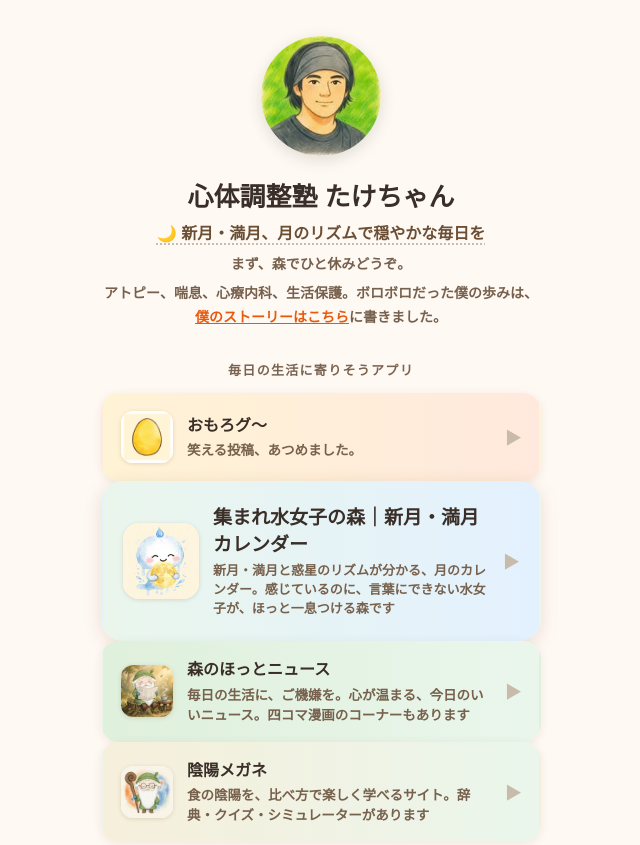
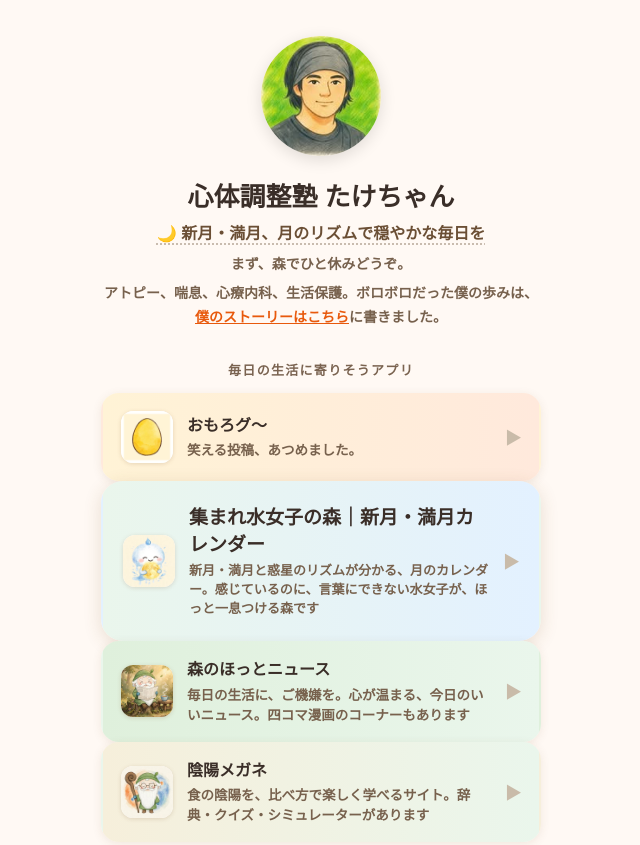
Before and after one commit to ankantakeshi-design/takechanlink, a plain HTML site: page index.html in a window 1280 px wide. Shown: the top 845 px of the page, without its empty margins (319-959 px from the left). Drawn offline with Linux system fonts and the light colour scheme; a web font is replaced by a local one.

Commit message:
森カードのみーちゃん画像を他カードと同じ52pxに統一

```diff
--- a/index.html
+++ b/index.html
@@ -33,6 +33,7 @@
   .feature-wrap { margin-top:30px; }
   a.btn.feature { padding:22px 20px; border-radius:22px; box-shadow:0 4px 18px rgba(120,80,40,.16); }
   a.btn.feature .thumb { width:76px; height:76px; border-radius:16px; }
+  a.btn.mori.feature .thumb { width:52px; border-radius:12px; }
   a.btn.feature .tt { font-size:19px; }
   a.btn.feature .ds { font-size:13px; }
   .more-label { margin-top:48px; font-size:13px; font-weight:900; color:#7A6350; letter-spacing:.1em; }
@@ -146,7 +147,7 @@
       <span class="arr">▶</span>
     </a>
     <a class="btn mori feature" href="https://mizujoshinomori.pages.dev/">
-      <img class="thumb" src="thumbs/btn-mori.jpg?v=4" alt="集まれ水女子の森｜新月・満月カレンダー">
+      <img class="thumb" src="thumbs/btn-mori.jpg?v=4" alt="集まれ水女子の森｜新月・満月カレンダー" width="240" height="240" style="height:auto">
       <span><span class="tt">集まれ水女子の森｜新月・満月カレンダー</span><div class="ds">新月・満月と惑星のリズムが分かる、月のカレンダー。感じているのに、言葉にできない水女子が、ほっと一息つける森です</div></span>
       <span class="arr">▶</span>
     </a>
```
